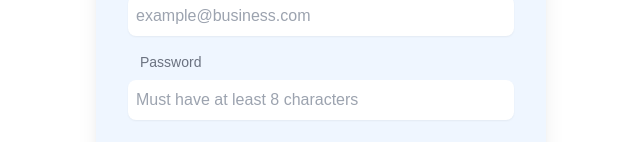
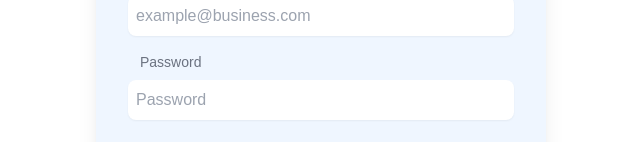
Before and after one commit to danielstraining/Pail-Prototype, a Next.js app: page /signin in a window 1280 px wide. Shown: the part 490-632 px from the top of the page, without its empty margins (319-959 px from the left). Built offline with nearby package versions, Linux system fonts and the light colour scheme; a web font is replaced by a local one.

Commit message:
Began logic for signing in

```diff
--- a/app/signin/page.jsx
+++ b/app/signin/page.jsx
@@ -28,14 +28,15 @@ function SignIn(){
         const email = e.get('email').toLowerCase(); // Password needs to be hashed
         const password = e.get('password');
 
-        if (isValid){
-            try { // Need to compare login details with database and return true (valid) or false (invalid)
-                console.log("Registration process successful");
+        console.log(`Login details:\n${email}\n${password}`)
 
-            } catch (error) {
-                console.log("Error during the registration process: ", error)
-            }
+        try { // Need to compare login details with database and return true (valid) or false (invalid)
+            console.log("Registration process successful");
+
+        } catch (error) {
+            console.log("Error during the registration process: ", error)
         }
+
         setSubmitting(false)
     }
 
@@ -68,7 +69,7 @@ function SignIn(){
                             </div>
                             <div className="my-4">
                                 <h2 className="input_header">Password</h2>
-                                <input className="form_input" type="password" placeholder="Must have at least 8 characters" required name="password"></input>
+                                <input className="form_input" type="password" placeholder="Password" required name="password"></input>
                             </div>
                             <button
                                 type="submit"
```
